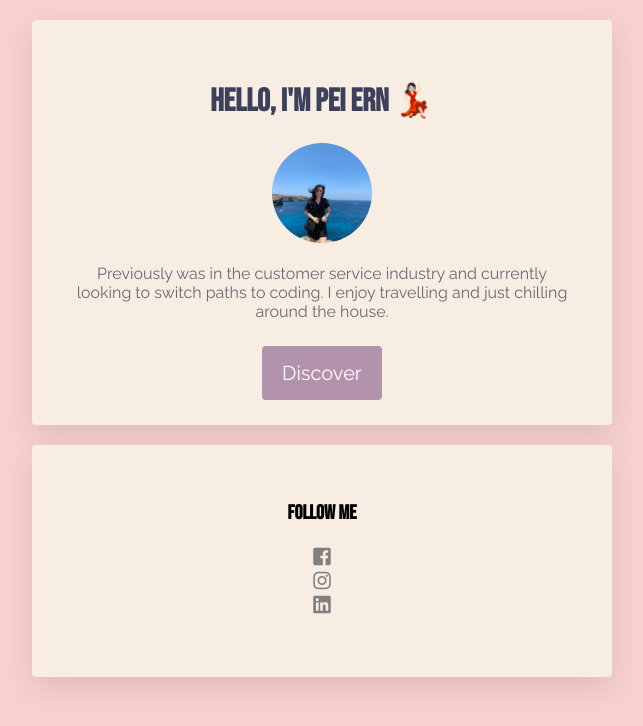
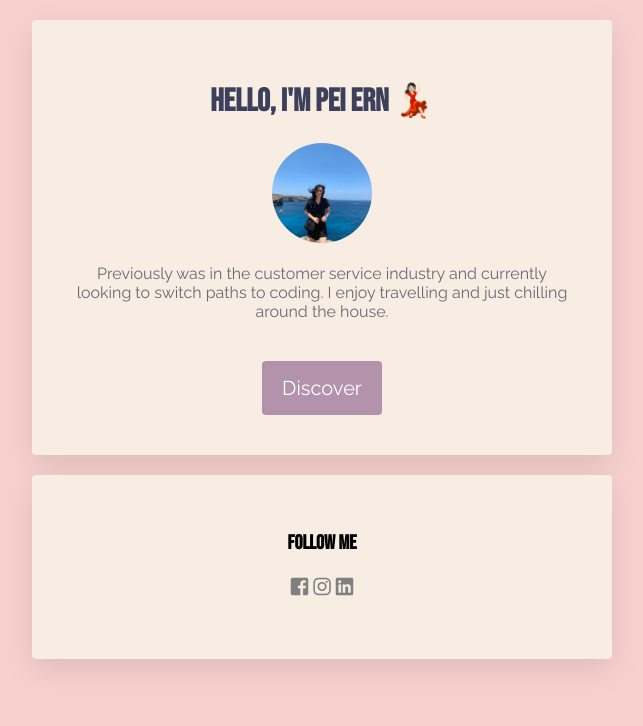
Before and after one commit to peiern/my-profile-page, a plain HTML site: page index.html in a window 1280 px wide. Shown: the whole page, without its empty margins (318-961 px from the left). Drawn offline with Linux system fonts and the light colour scheme.

Commit message:
corrected li css, added transition

```diff
--- a/style.css
+++ b/style.css
@@ -37,10 +37,13 @@ h1, h2 {
     padding: 15px 20px;
     border-radius: 4px;
     text-decoration: none;
+    display: inline-block;
+    transition: transform 0.5s ease;
 }
 
 .btn-blue:hover {
   background-color: black;
+  transform: scale(1.1);
 }
 
 .social {
@@ -58,14 +61,21 @@ h2 {
   color: black;
 }
 
+li {
+  display: inline-block;
+}
+
 li a {
   color: gray;
   text-decoration: none;
   font-size: 20px;
+  display: inline-block;
+  transition: transform 0.5s ease;
 }
 
 a:hover {
   color: lightgray;
+  transform: scale(1.3);
 }
 
 .btn-links {
```
